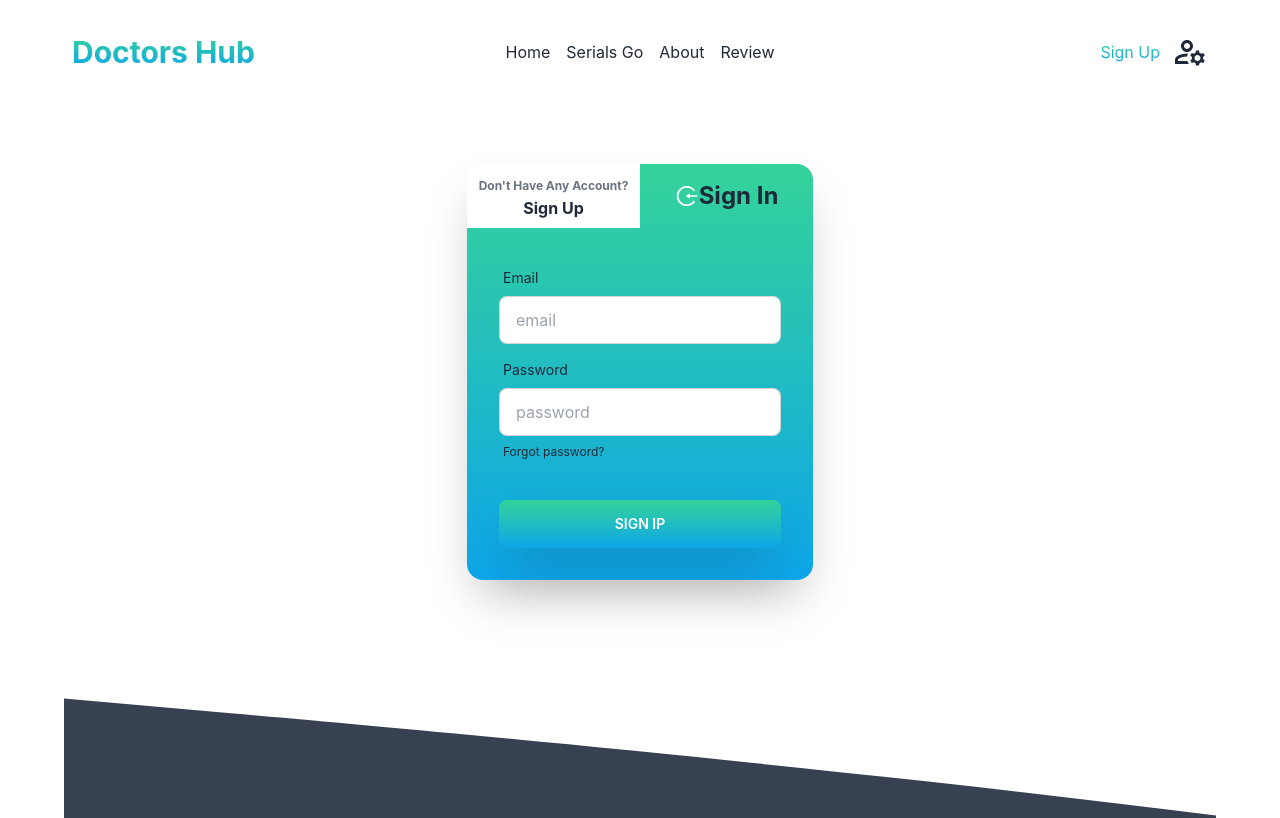
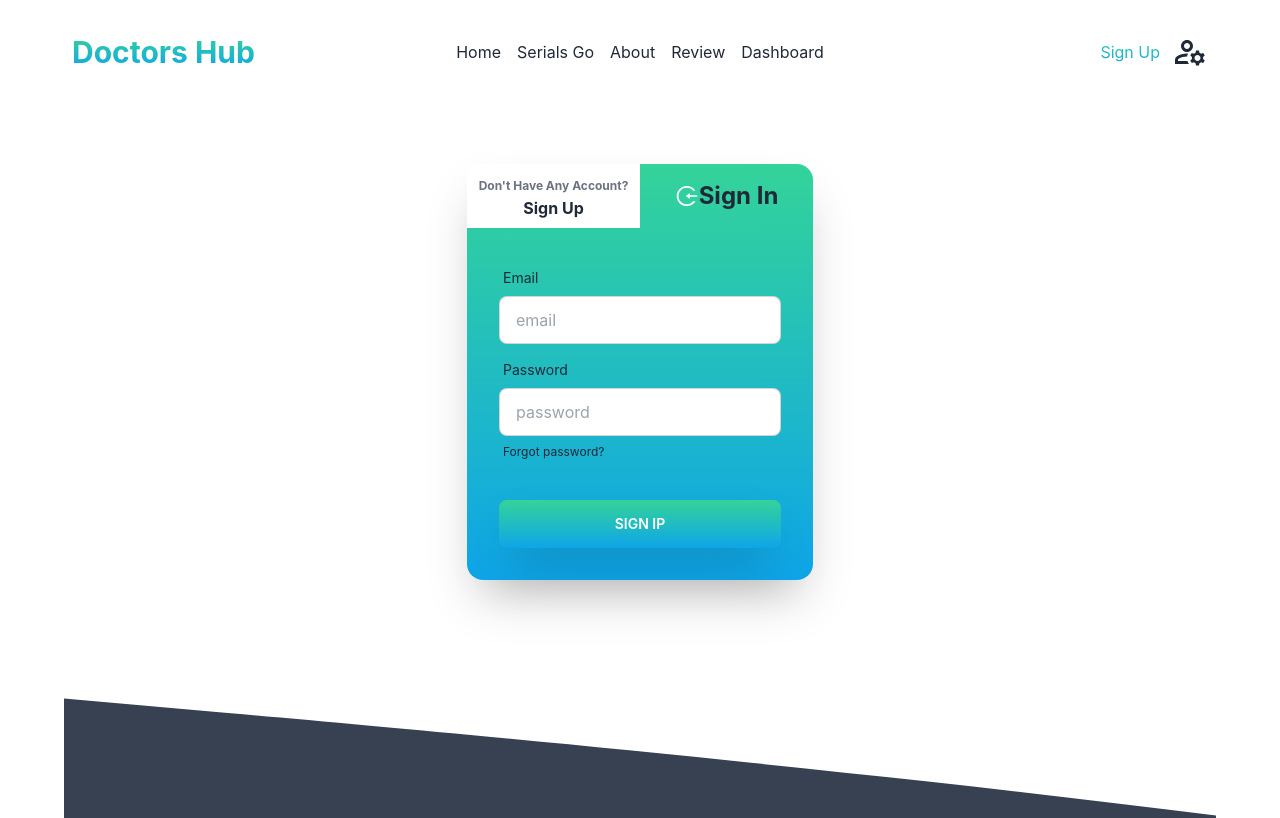
Before and after one commit to ahm-fahim/doctors-hub, a React (Create React App) app in the folder doctor-hub-client/: page /signIn in a window 1280 px wide. Shown: the top 818 px of the page. Built offline with nearby package versions, Linux system fonts and the light colour scheme; no server answers; what tailwindcss-gradient would draw is missing.

Commit message:
signup page some updated

```diff
--- a/doctor-hub-client/src/Pages/SignUp/SignIn/SignIn.js
+++ b/doctor-hub-client/src/Pages/SignUp/SignIn/SignIn.js
@@ -1,4 +1,4 @@
-import React, { useContext, useState } from "react";
+import React, { useContext } from "react";
 import { AiOutlineLogin } from "react-icons/ai";
 import { Link, useLocation, useNavigate } from "react-router-dom";
 import { AuthContext } from "../../../context/AuthProvider/AuthProvider";
@@ -8,8 +8,8 @@ const SignIn = () => {
     const { signInUser } = useContext(AuthContext);
 
     const location = useLocation();
+    const from = location.state?.from?.pathname || "/";
     const navigate = useNavigate();
-    let from = location.state?.from?.pathname || "/";
 
     const handleSignIn = (event) => {
         event.preventDefault();
@@ -20,6 +20,7 @@ const SignIn = () => {
 
         signInUser(email, password)
             .then((result) => {
+                const user = result.user;
                 toast.success("Successfully Sign In");
                 navigate(from, { replace: true });
             })
--- a/doctor-hub-client/src/SharedComponents/Navbar/Navbar.js
+++ b/doctor-hub-client/src/SharedComponents/Navbar/Navbar.js
@@ -19,11 +19,9 @@ const Navbar = () => {
             <li className="text-hover mt-5 lg:mt-0 px-2">
                 <Link to="/">Review</Link>
             </li>
-            {user?.uid && (
-                <li className="text-hover mt-5 lg:mt-0 px-2">
-                    <Link to="/dashboard">Dashboard</Link>
-                </li>
-            )}
+            <li className="text-hover mt-5 lg:mt-0 px-2">
+                <Link to="/dashboard">Dashboard</Link>
+            </li>
         </>
     );
     return (
```
